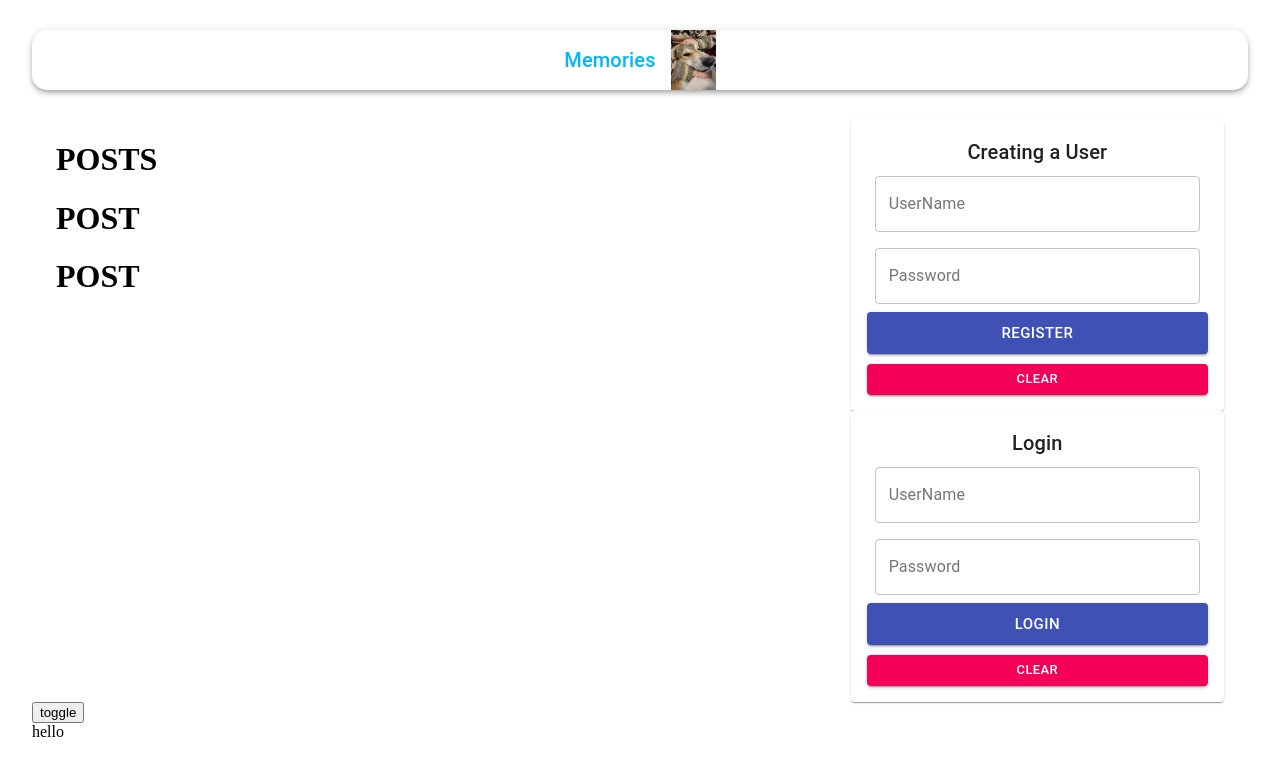
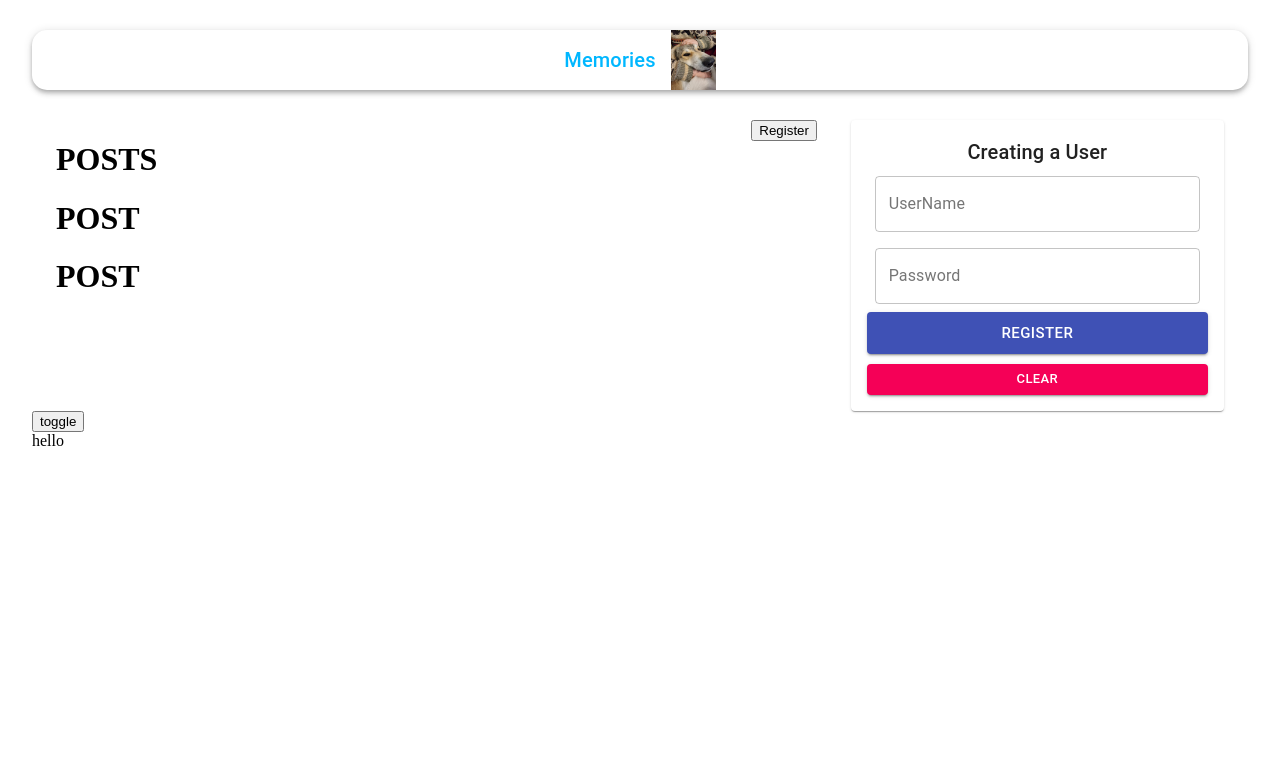
Before and after one commit to roeeavir/Meta_DL_ReactiveProject, a React (Create React App) app in the folder client/: page / in a window 1280 px wide. Shown: the top 776 px of the page. Built offline with nearby package versions, Linux system fonts and the light colour scheme; no server answers.

Commit message:
Update App.js

```diff
--- a/client/src/App.js
+++ b/client/src/App.js
@@ -1,5 +1,5 @@
 
-import React, { useEffect } from "react";
+import React, { useEffect, useState } from "react";
 import { Container, AppBar, Typography, Grow, Grid } from '@material-ui/core'
 import { useDispatch } from "react-redux";
 
@@ -14,10 +14,25 @@ import makeStyles from './styles'
 const App = () => {
     const classes = makeStyles()
     const dispatch = useDispatch()
+    const [show, setShow] = useState(true);
 
     useEffect(() => {
         dispatch(getPosts())
     }, [dispatch])
+
+    const toggleForm = (e) => {
+        e.preventDefault()
+
+        console.log('toggleForm')
+
+        setShow((s) => !s)
+
+        if (document.getElementsByClassName('toggle').val != 'Login') {
+            document.getElementsByClassName('toggle').val = 'Login'
+        } else {
+            document.getElementsByClassName('toggle').val = 'Register'
+        }
+    }
 
     return (
         <Container maxWidth="lg">
@@ -25,16 +40,22 @@ const App = () => {
                 <Typography className={classes.heading} variant="h6">Memories</Typography>
                     <img className={classes.image} src={memories} alt="memories" height="60"/>
             </AppBar>
+
             <Grow in>
                 <Container>
+
                     <Grid container justifyContent="space-between" alignItems="stretch" spacing={3}>
                         <Grid item xs={12} sm={7}>
                             <Posts />
                         </Grid>
-
-                        <Grid item xs={12} sm={4}>
-                            <Register />
-                            <Login/>
+                        <Grid item xs={1} sm={1}>
+                            <button className="toggle" onClick={toggleForm}>Register</button>
+                        </Grid>
+                        <Grid item xs={12} sm={4} style={{ display: show ? "block" : "none" }}>
+                            <Register  />
+                        </Grid>
+                        <Grid item xs={12} sm={4} style={{ display: show ? "none" : "block" }}>
+                            <Login />
                         </Grid>
 
                     </Grid>
```
